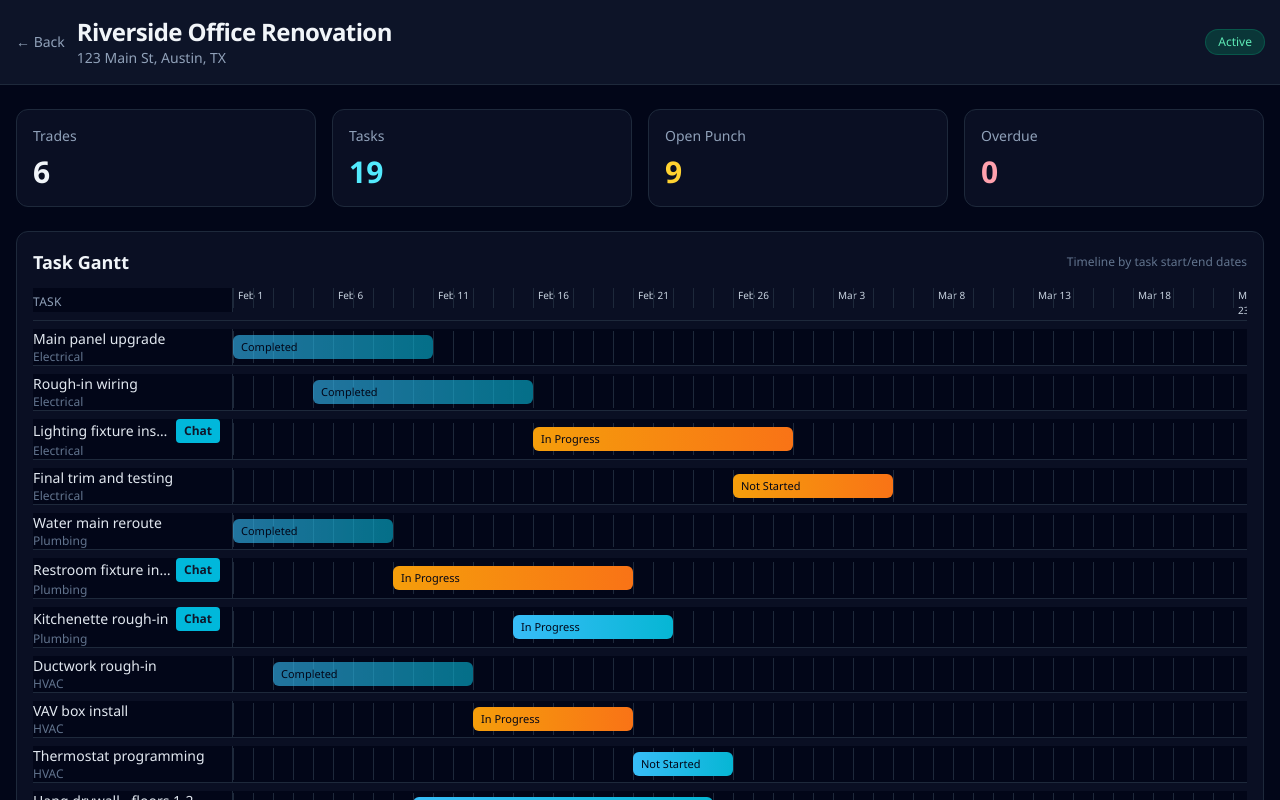
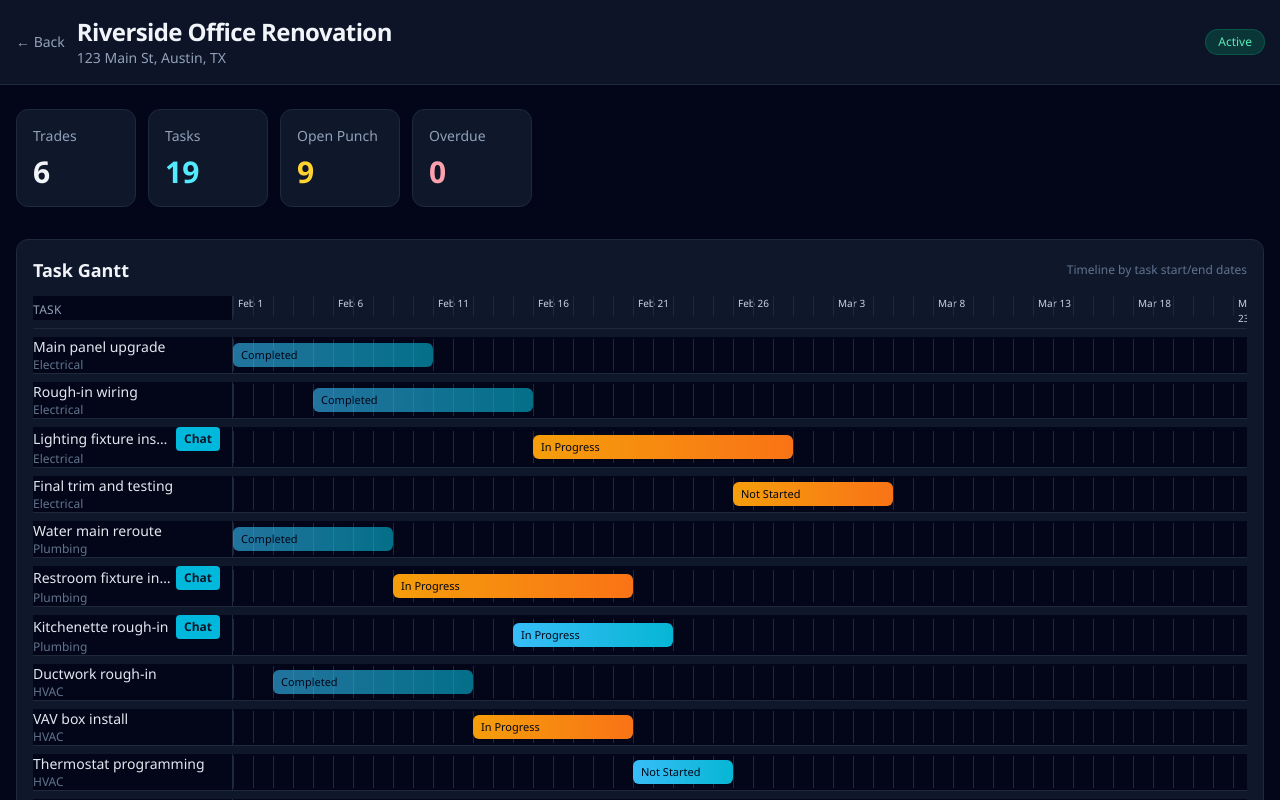
Before and after one commit to hak-tx/gc-tracker, a Next.js app: page /project/1 in a window 1280 px wide. Shown: the top 800 px of the page. Built offline with nearby package versions, Linux system fonts and the light colour scheme.

Commit message:
v11: Stats in horizontal row, no transparency anywhere

```diff
--- a/src/app/project/[id]/page.tsx
+++ b/src/app/project/[id]/page.tsx
@@ -304,7 +304,7 @@ export default function ProjectPage({ params }: { params: Promise<{ id: string }
       </header>
 
       <main className="mx-auto max-w-7xl space-y-6 px-4 py-6">
-        <div className="grid grid-cols-1 gap-4 md:grid-cols-4">
+        <div className="flex gap-3 overflow-x-auto pb-2">
           <SummaryCard label="Trades" value={project.trades.length.toString()} />
           <SummaryCard label="Tasks" value={totalTasks.toString()} valueClass="text-cyan-300" />
           <SummaryCard
@@ -319,7 +319,7 @@ export default function ProjectPage({ params }: { params: Promise<{ id: string }
           />
         </div>
 
-        <section className="rounded-xl border border-slate-800 bg-slate-900/60 p-4">
+        <section className="rounded-xl border border-slate-800 bg-slate-900 p-4">
           <div className="mb-3 flex items-center justify-between">
             <h2 className="text-lg font-semibold">Task Gantt</h2>
             <p className="text-xs text-slate-500 md:hidden">← Swipe to see timeline →</p>
@@ -328,7 +328,7 @@ export default function ProjectPage({ params }: { params: Promise<{ id: string }
           <GanttChart project={project} onViewChat={(tradeName, subName, taskTitle, messages) => setSelectedChatTask({ tradeName, subName, taskTitle, messages })} />
         </section>
 
-        <section className="overflow-hidden rounded-xl border border-slate-800 bg-slate-900/60">
+        <section className="overflow-hidden rounded-xl border border-slate-800 bg-slate-900">
           <header className="flex items-center justify-between border-b border-slate-800 px-4 py-3">
             <h2 className="text-lg font-semibold">Trades</h2>
             <button
@@ -774,7 +774,7 @@ function SummaryCard({
   valueClass?: string;
 }) {
   return (
-    <div className="rounded-xl border border-slate-800 bg-slate-900/60 p-4">
+    <div className="rounded-xl border border-slate-800 bg-slate-900 p-4 min-w-[120px]">
       <p className="text-sm text-slate-400">{label}</p>
       <p className={`mt-2 text-3xl font-semibold ${valueClass ?? "text-slate-100"}`}>{value}</p>
     </div>
--- a/src/lib/projects.ts
+++ b/src/lib/projects.ts
@@ -53,7 +53,7 @@ export interface Project {
 }
 
 export const STORAGE_KEY = "gc-tracker-projects";
-const STORAGE_VERSION = "v10";
+const STORAGE_VERSION = "v11";
 
 export const statusColors: Record<ProjectStatus, string> = {
   active: "bg-emerald-500/20 text-emerald-300 ring-1 ring-emerald-500/40",
```
